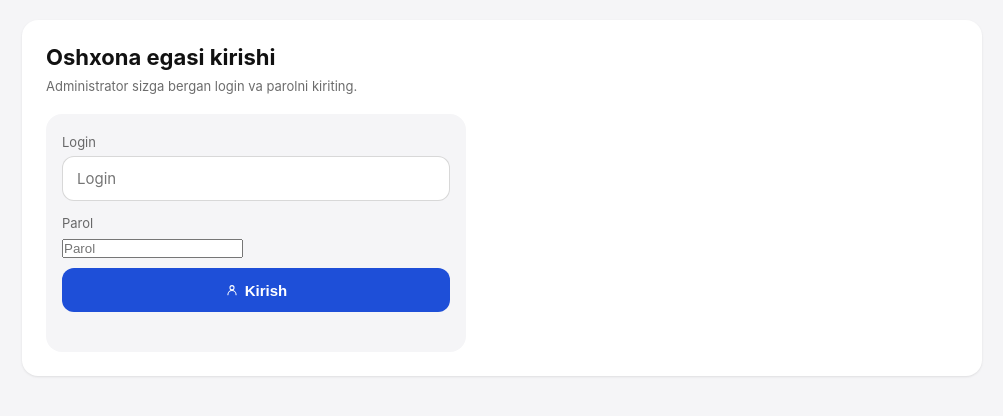
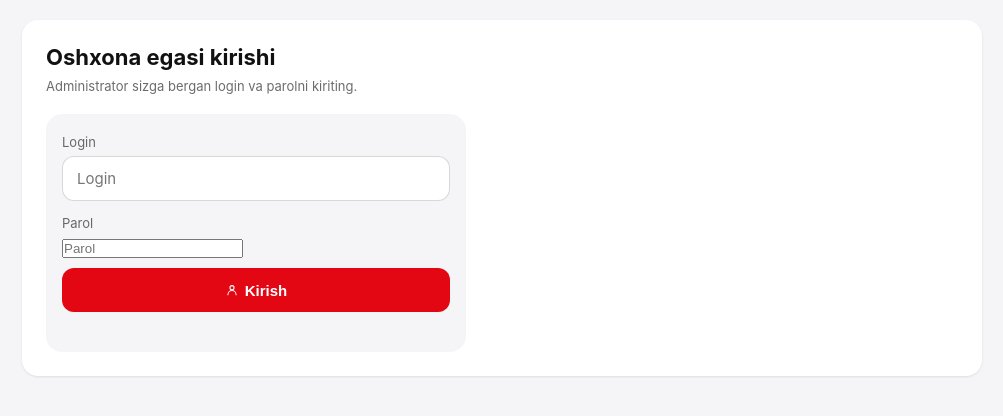
Before and after one commit to amnnd331-prog/toshkent-hotdog-bot, a website: page public/index.html in a window 1280 px wide. Shown: the whole page, without its empty margins (138-1141 px from the left). Drawn offline with Linux system fonts and the light colour scheme.

Commit message:
Update style.css

```diff
--- a/public/style.css
+++ b/public/style.css
@@ -1,12 +1,12 @@
 :root {
 
-    /* Standart brend rangi — "Pulsar" ko'k rangi. Owner o'z brend rangini
-       tanlasa, JS (applyBrandColor) shu 4 ta o'zgaruvchini inline style
+    /* Standart brend rangi — Toshkent Hot-Dog qizil rangi. Owner o'z brend
+       rangini tanlasa, JS (applyBrandColor) shu 4 ta o'zgaruvchini inline style
        orqali ustidan yozadi — bu yerdagi qiymatlar faqat HALI HECH KIM
        rang tanlamagan holat uchun standart. */
-    --brand-primary: #1E4FD8;
-    --brand-primary-dark: #1941B1;
-    --brand-primary-light: #E9EDFB;
+    --brand-primary: #E30613;
+    --brand-primary-dark: #B8050F;
+    --brand-primary-light: #FCE7E9;
     --brand-on-primary: #FFFFFF;
 
     --surface-0: var(--tg-theme-bg-color, #FFFFFF);
```
